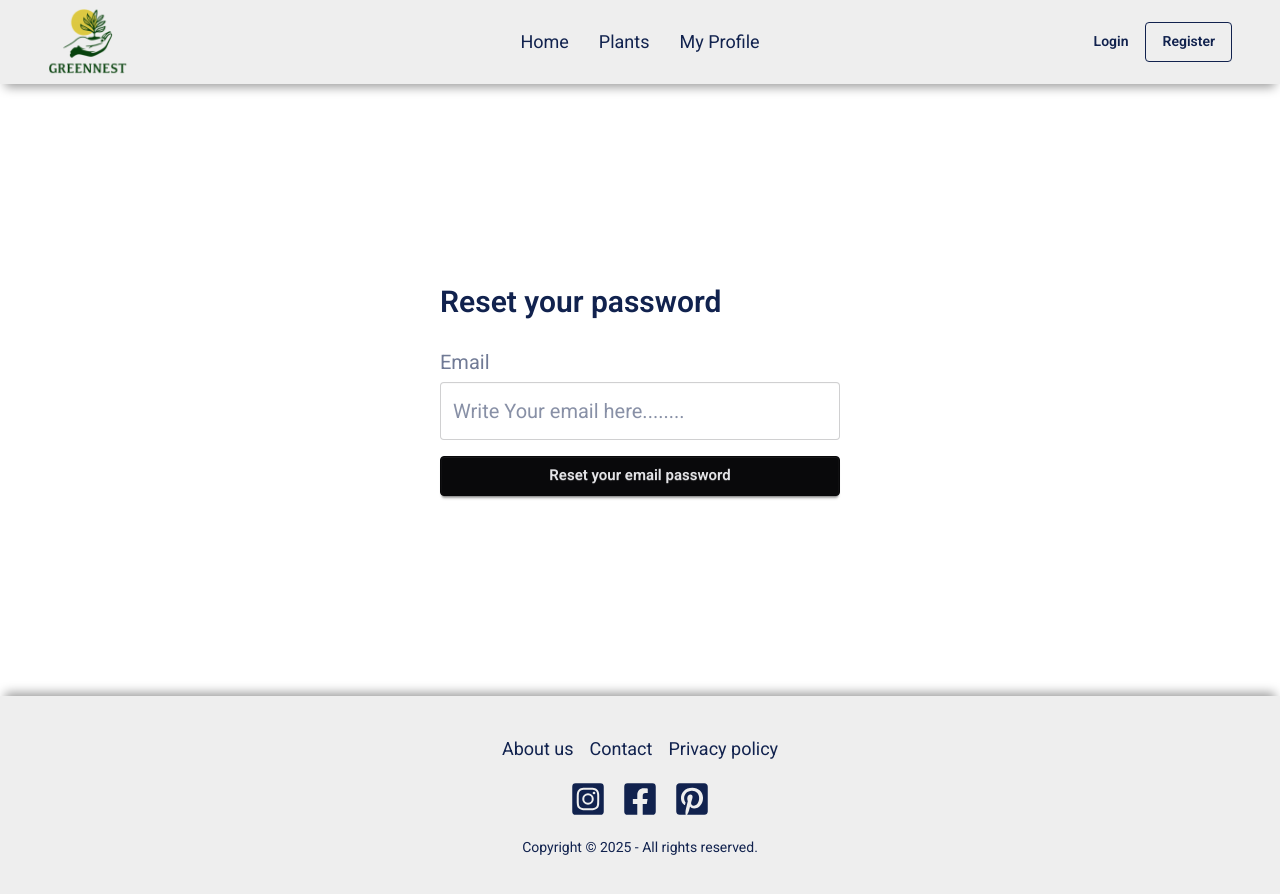
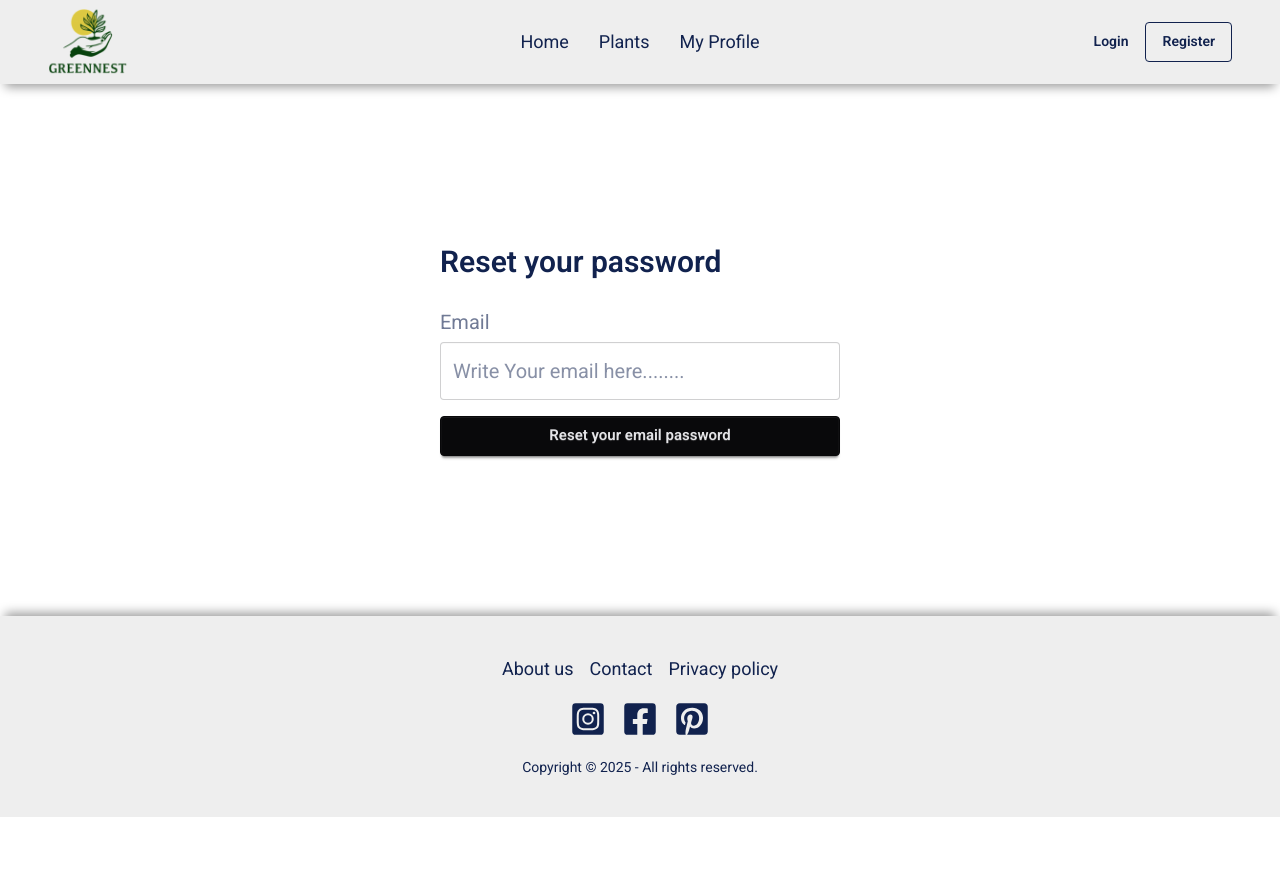
Before and after one commit to abdulmomin748/green-nest, a React (Vite) app: page /resetPassword in a window 1280 px wide. Shown: the top 894 px of the page. After the commit the page ends 817 px from the top, so only its background shows below. Built offline with nearby package versions, Linux system fonts and the light colour scheme; no server answers.

Commit message:
last & final commit

```diff
--- a/src/components/ResetPasswordPage.jsx
+++ b/src/components/ResetPasswordPage.jsx
@@ -27,7 +27,8 @@ const ResetPasswordPage = () => {
      }
 
     return (
-        <div className='max-w-100 m-auto py-50'>
+        <div className="c-container">
+            <div className='max-w-100 m-auto py-40'>
             <h2 className='text-3xl mb-6'>Reset your password</h2>
              <form onSubmit={handleResetPasword}>
                 <fieldset className="fieldset">
@@ -41,6 +42,7 @@ const ResetPasswordPage = () => {
                 ></input>
             </form>
         </div>
+        </div>
     );
 };
 
```
